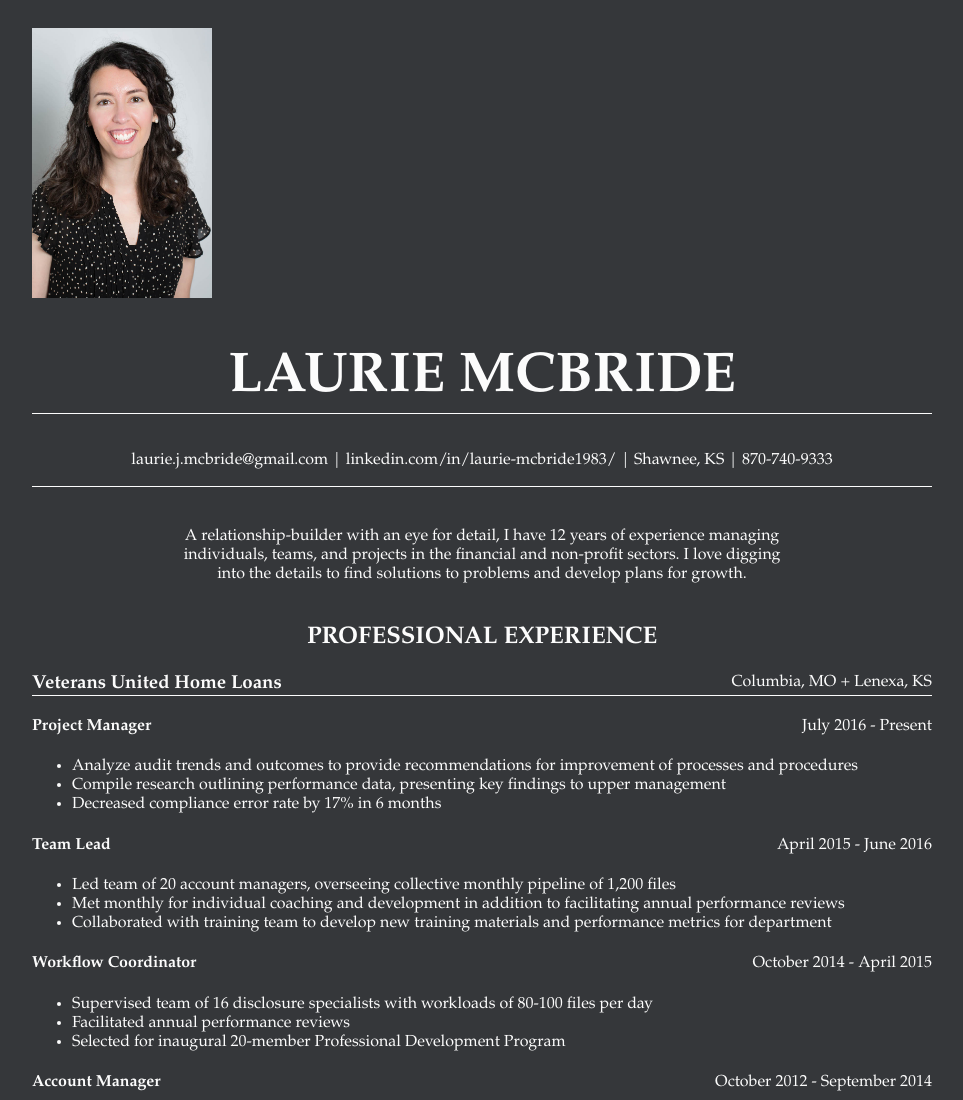
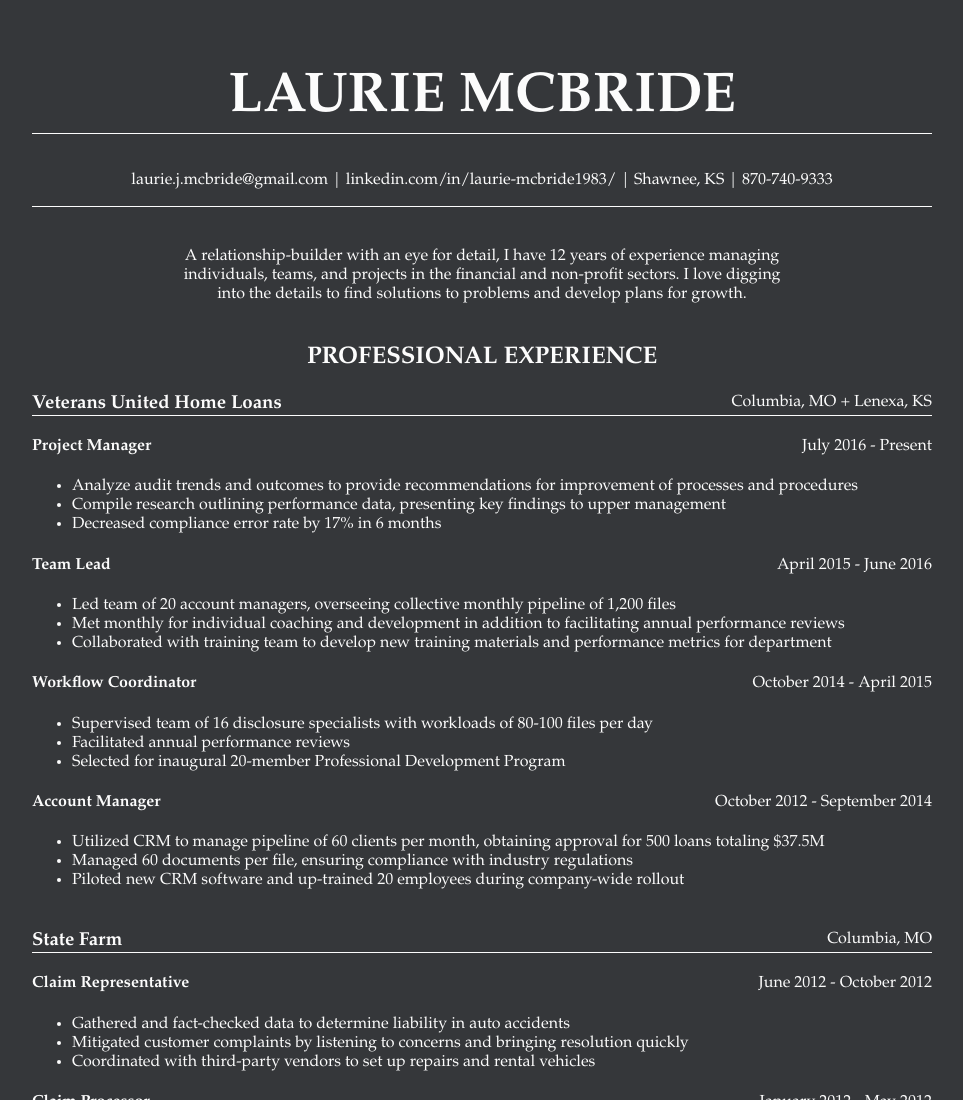
Before and after one commit to lauriemcbride/lauriemcbride.github.io, a plain HTML site: page index.html in a window 1280 px wide. Shown: the top 1100 px of the page, without its empty margins (158-1121 px from the left). Drawn offline with Linux system fonts and the light colour scheme.

Commit message:
removing photo AGAIN

```diff
--- a/index.html
+++ b/index.html
@@ -10,12 +10,9 @@
   <body>
     <div id="container">
       <div id="header">
-        <div id="photo-name">
-          <div id="photo"><img src="Laurie.jpg" alt="Laurie McBride" title="profile pic"/></div>
           <div id="header-name"><h1>LAURIE MCBRIDE</h1></div>
-        </div>
-        <div id="header-contact"><p>laurie.j.mcbride@gmail.com | linkedin.com/in/laurie-mcbride1983/ | Shawnee, KS | 870-740-9333</p></div>
-        <div id="header-summary">A relationship-builder with an eye for detail, I have 12 years of experience managing individuals, teams, and projects in the financial and non-profit sectors. I love digging into the details to find solutions to problems and develop plans for growth.</div>
+          <div id="header-contact"><p>laurie.j.mcbride@gmail.com | linkedin.com/in/laurie-mcbride1983/ | Shawnee, KS | 870-740-9333</p></div>
+          <div id="header-summary">A relationship-builder with an eye for detail, I have 12 years of experience managing individuals, teams, and projects in the financial and non-profit sectors. I love digging into the details to find solutions to problems and develop plans for growth.</div>
       </div>
 
       <div id="body">
@@ -124,3 +121,6 @@
     </div> <!--id container-->
   </body>
 </html>
+
+<!--Code for photo if I can ever figured it out!!!!!!!!!!!!!!!
+<div id="photo"><img src="Laurie.jpg" alt="Laurie McBride" title="profile pic"/></div>-->
```
